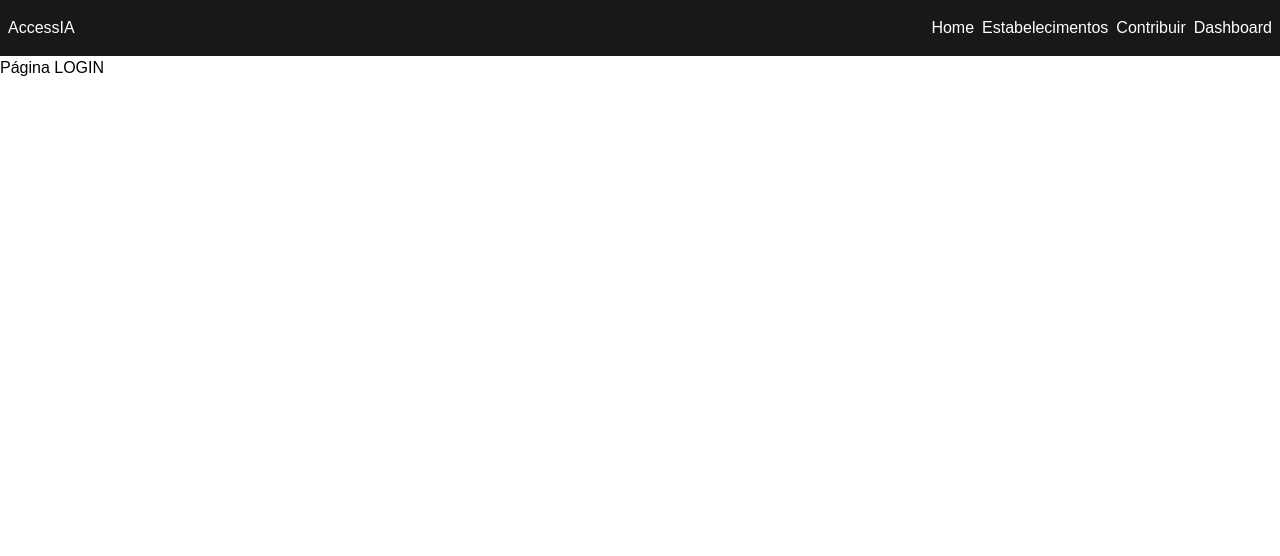
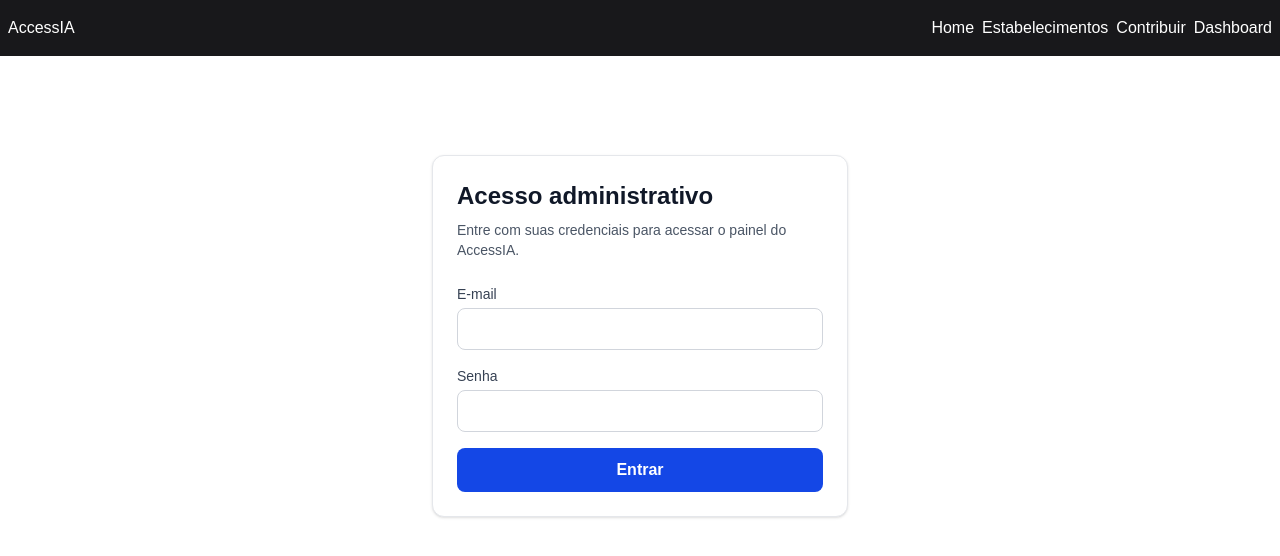
Before and after one commit to RodrigoSandri/AccessIA, a Next.js app in the folder accessia/: page /login in a window 1280 px wide. Shown: the top 556 px of the page. Built offline with nearby package versions, Linux system fonts and the light colour scheme.

Commit message:
feat: implementa autenticacao administrativa e aprimora dashboard

```diff
--- a/accessia/scripts/gerar-hash-admin.cjs
+++ b/accessia/scripts/gerar-hash-admin.cjs
@@ -1,3 +1,4 @@
+
 const bcrypt = require("bcryptjs");
 const readline = require("node:readline");
 
@@ -6,18 +7,30 @@ const rl = readline.createInterface({
   output: process.stdout,
 });
 
-rl.question("Digite a senha exclusiva do AccessIA: ", async (senha) => {
+rl.question("Digite a senha administrativa atual: ", async (senha) => {
+  try {
     if (senha.length < 12) {
       console.log("A senha precisa ter pelo menos 12 caracteres.");
-    rl.close();
       process.exitCode = 1;
       return;
     }
 
     const hash = await bcrypt.hash(senha, 12);
 
-  console.log("\nHash gerado com sucesso:");
+    if (hash.length !== 60) {
+      throw new Error("O hash gerado não possui 60 caracteres.");
+    }
+
+    console.log("\nHash bcrypt gerado com sucesso!");
+    console.log("Tamanho:", hash.length);
+    console.log("Formato:", /^\$2[aby]\$\d{2}\$[./A-Za-z0-9]{53}$/.test(hash) ? "Válido" : "Inválido");
+    console.log("\nHash para copiar:");
     console.log(hash);
-
+    console.log("\nNo .env.local, coloque uma barra \\ antes de cada $.");
+  } catch (erro) {
+    console.error("Erro ao gerar hash:", erro.message);
+    process.exitCode = 1;
+  } finally {
     rl.close();
+  }
 });
--- a/accessia/src/app/api/auth/route.ts
+++ b/accessia/src/app/api/auth/route.ts
@@ -6,26 +6,34 @@ import { NextResponse } from "next/server";
 export async function POST(request: Request) {
     try {
         const body = await request.json();
+
         const email =
-      typeof body.email === "string" ? body.email.trim().toLowerCase() : "";
-    const senha = typeof body.senha === "string" ? body.senha : "";
+            typeof body.email === "string"
+                ? body.email.trim().toLowerCase()
+                : "";
+
+        const senha =
+            typeof body.senha === "string" ? body.senha : "";
 
         const adminEmail = process.env.ADMIN_EMAIL?.trim().toLowerCase();
         const passwordHash = process.env.ADMIN_PASSWORD_HASH;
         const authSecret = process.env.AUTH_SECRET;
 
         if (!adminEmail || !passwordHash || !authSecret) {
-      console.error("Configuração de autenticação administrativa incompleta.");
+            console.error(
+                "Configuração de autenticação administrativa incompleta."
+            );
+
             return NextResponse.json(
                 { erro: "Login administrativo indisponível no momento." },
-        { status: 500 },
+                { status: 500 }
             );
         }
 
         if (!email || !senha) {
             return NextResponse.json(
                 { erro: "Informe o e-mail e a senha." },
-        { status: 400 },
+                { status: 400 }
             );
         }
 
@@ -34,7 +42,7 @@ export async function POST(request: Request) {
         if (email !== adminEmail || !senhaValida) {
             return NextResponse.json(
                 { erro: "E-mail ou senha incorretos." },
-        { status: 401 },
+                { status: 401 }
             );
         }
 
@@ -63,7 +71,23 @@ export async function POST(request: Request) {
     } catch {
         return NextResponse.json(
             { erro: "Não foi possível processar o login." },
-      { status: 400 },
+            { status: 400 }
         );
     }
 }
+
+export async function DELETE() {
+    const response = NextResponse.json({
+        mensagem: "Sessão encerrada com sucesso.",
+    });
+
+    response.cookies.set("accessia_session", "", {
+        httpOnly: true,
+        secure: process.env.NODE_ENV === "production",
+        sameSite: "lax",
+        path: "/",
+        maxAge: 0,
+    });
+
+    return response;
+}
--- a/accessia/src/app/api/dashboard/route.ts
+++ b/accessia/src/app/api/dashboard/route.ts
@@ -1,6 +1,7 @@
 
 import { NextResponse } from "next/server";
 import { pool } from "@/lib/db";
+import { isAdmin } from "@/lib/auth";
 import type { RowDataPacket } from "mysql2";
 
 interface TotalRow extends RowDataPacket {
@@ -8,12 +9,21 @@ interface TotalRow extends RowDataPacket {
 }
 
 export async function GET() {
+    const autenticado = await isAdmin();
+
+    if (!autenticado) {
+        return NextResponse.json(
+            { erro: "Acesso não autorizado." },
+            { status: 401 }
+        );
+    }
+
     try {
         const [estabelecimentos] = await pool.execute<TotalRow[]>(
             "SELECT COUNT(*) AS total FROM estabelecimentos"
         );
 
-         const [contribuicoes] = await pool.execute<TotalRow[]>(
+        const [contribuicoes] = await pool.execute<TotalRow[]>(
             "SELECT COUNT(*) AS total FROM contribuicoes"
         );
 
--- a/accessia/src/app/dashboard/page.tsx
+++ b/accessia/src/app/dashboard/page.tsx
@@ -2,6 +2,7 @@
 "use client";
 
 import { useEffect, useState } from "react";
+import { useRouter } from "next/navigation";
 
 interface DadosDashboard {
     estabelecimentos: number;
@@ -10,8 +11,12 @@ interface DadosDashboard {
 }
 
 export default function Dashboard() {
+    const router = useRouter();
+
     const [dados, setDados] = useState<DadosDashboard | null>(null);
     const [erro, setErro] = useState(false);
+    const [saindo, setSaindo] = useState(false);
+    const [erroLogout, setErroLogout] = useState("");
 
     useEffect(() => {
         async function carregarDados() {
@@ -33,6 +38,27 @@ export default function Dashboard() {
 
         carregarDados();
     }, []);
+
+    async function sair() {
+        setSaindo(true);
+        setErroLogout("");
+
+        try {
+            const resposta = await fetch("/api/auth", {
+                method: "DELETE",
+            });
+
+            if (!resposta.ok) {
+                throw new Error("Não foi possível encerrar a sessão.");
+            }
+
+            router.replace("/login");
+            router.refresh();
+        } catch {
+            setErroLogout("Não foi possível sair. Tente novamente.");
+            setSaindo(false);
+        }
+    }
 
     const cards = [
         {
@@ -60,14 +86,34 @@ export default function Dashboard() {
 
     return (
         <main className="mx-auto max-w-6xl px-6 py-10">
-            <header className="mb-10">
+            <header className="mb-10 flex flex-wrap items-center justify-between gap-4">
+                <div>
                     <h1 className="text-3xl font-bold tracking-tight text-gray-900">
                         Dashboard
                     </h1>
                     <p className="mt-2 text-gray-600">
                         Visão geral da plataforma AccessIA
                     </p>
+                </div>
+
+                <button
+                    type="button"
+                    onClick={sair}
+                    disabled={saindo}
+                    className="inline-flex min-h-11 items-center justify-center rounded-xl border border-gray-300 px-5 py-2 font-semibold text-gray-700 hover:bg-gray-100 focus-visible:outline-2 focus-visible:outline-offset-2 focus-visible:outline-blue-700 disabled:cursor-not-allowed disabled:opacity-60"
+                >
+                    {saindo ? "Saindo..." : "Sair"}
+                </button>
             </header>
+
+            {erroLogout && (
+                <p
+                    role="alert"
+                    className="mb-5 rounded-lg border border-red-300 bg-red-50 p-4 text-red-800"
+                >
+                    {erroLogout}
+                </p>
+            )}
 
             <section aria-labelledby="resumo-titulo">
                 <h2
--- a/accessia/src/app/login/page.tsx
+++ b/accessia/src/app/login/page.tsx
@@ -1,8 +1,116 @@
+
+"use client";
+
+import { useState } from "react";
+import { useRouter } from "next/navigation";
 
 export default function Login() {
-    return(
-        <div>
-            <h1>Página LOGIN</h1>
-        </div>
-    )
+  const router = useRouter();
+
+  const [email, setEmail] = useState("");
+  const [senha, setSenha] = useState("");
+  const [erro, setErro] = useState("");
+  const [carregando, setCarregando] = useState(false);
+
+  async function handleSubmit(
+    event: React.FormEvent<HTMLFormElement>,
+  ) {
+    event.preventDefault();
+    setErro("");
+    setCarregando(true);
+
+    try {
+      const resposta = await fetch("/api/auth", {
+        method: "POST",
+        headers: {
+          "Content-Type": "application/json",
+        },
+        body: JSON.stringify({ email, senha }),
+      });
+
+      const dados = await resposta.json();
+
+      if (!resposta.ok) {
+        setErro(dados.erro || "Não foi possível realizar o login.");
+        return;
+      }
+
+      router.replace("/dashboard");
+      router.refresh();
+    } catch {
+      setErro("Não foi possível conectar ao servidor. Tente novamente.");
+    } finally {
+      setCarregando(false);
+    }
+  }
+
+  return (
+    <main className="mx-auto flex min-h-[70vh] max-w-md items-center px-4 py-10">
+      <section className="w-full rounded-xl border border-gray-200 bg-white p-6 shadow-sm">
+        <h1 className="mb-2 text-2xl font-bold text-gray-900">
+          Acesso administrativo
+        </h1>
+
+        <p className="mb-6 text-sm text-gray-600">
+          Entre com suas credenciais para acessar o painel do AccessIA.
+        </p>
+
+        <form onSubmit={handleSubmit} className="space-y-4">
+          <div>
+            <label
+              htmlFor="email"
+              className="mb-1 block text-sm font-medium text-gray-700"
+            >
+              E-mail
+            </label>
+
+            <input
+              id="email"
+              name="email"
+              type="email"
+              autoComplete="username"
+              required
+              value={email}
+              onChange={(event) => setEmail(event.target.value)}
+              className="w-full rounded-lg border border-gray-300 px-3 py-2 text-gray-900 outline-none focus:border-blue-600 focus:ring-2 focus:ring-blue-200"
+            />
+          </div>
+
+          <div>
+            <label
+              htmlFor="senha"
+              className="mb-1 block text-sm font-medium text-gray-700"
+            >
+              Senha
+            </label>
+
+            <input
+              id="senha"
+              name="senha"
+              type="password"
+              autoComplete="current-password"
+              required
+              value={senha}
+              onChange={(event) => setSenha(event.target.value)}
+              className="w-full rounded-lg border border-gray-300 px-3 py-2 text-gray-900 outline-none focus:border-blue-600 focus:ring-2 focus:ring-blue-200"
+            />
+          </div>
+
+          {erro && (
+            <p role="alert" className="text-sm text-red-700">
+              {erro}
+            </p>
+          )}
+
+          <button
+            type="submit"
+            disabled={carregando}
+            className="w-full rounded-lg bg-blue-700 px-4 py-2.5 font-semibold text-white transition hover:bg-blue-800 disabled:cursor-not-allowed disabled:opacity-60"
+          >
+            {carregando ? "Entrando..." : "Entrar"}
+          </button>
+        </form>
+      </section>
+    </main>
+  );
 }
```
Lines whose indentation alone changed are shown as unchanged.
